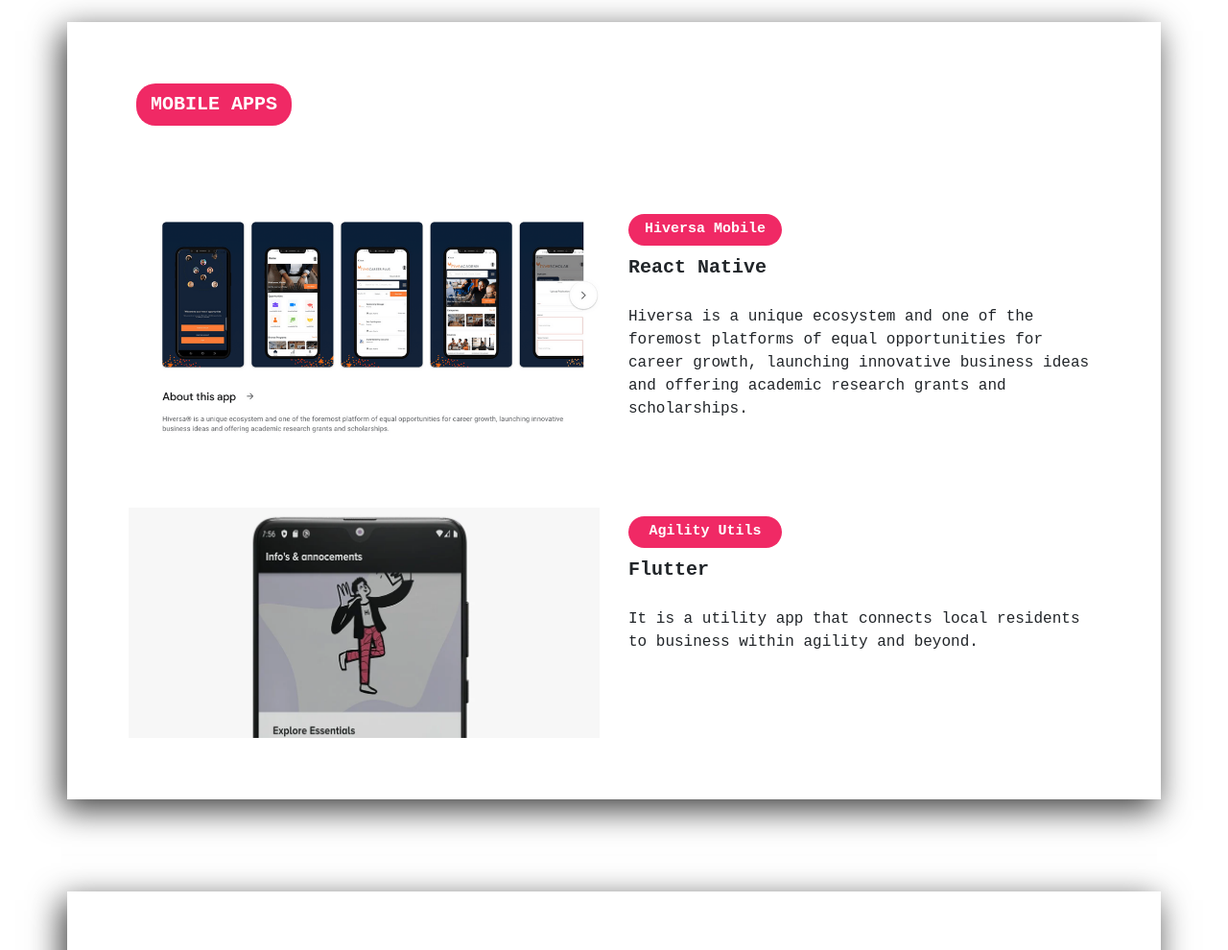
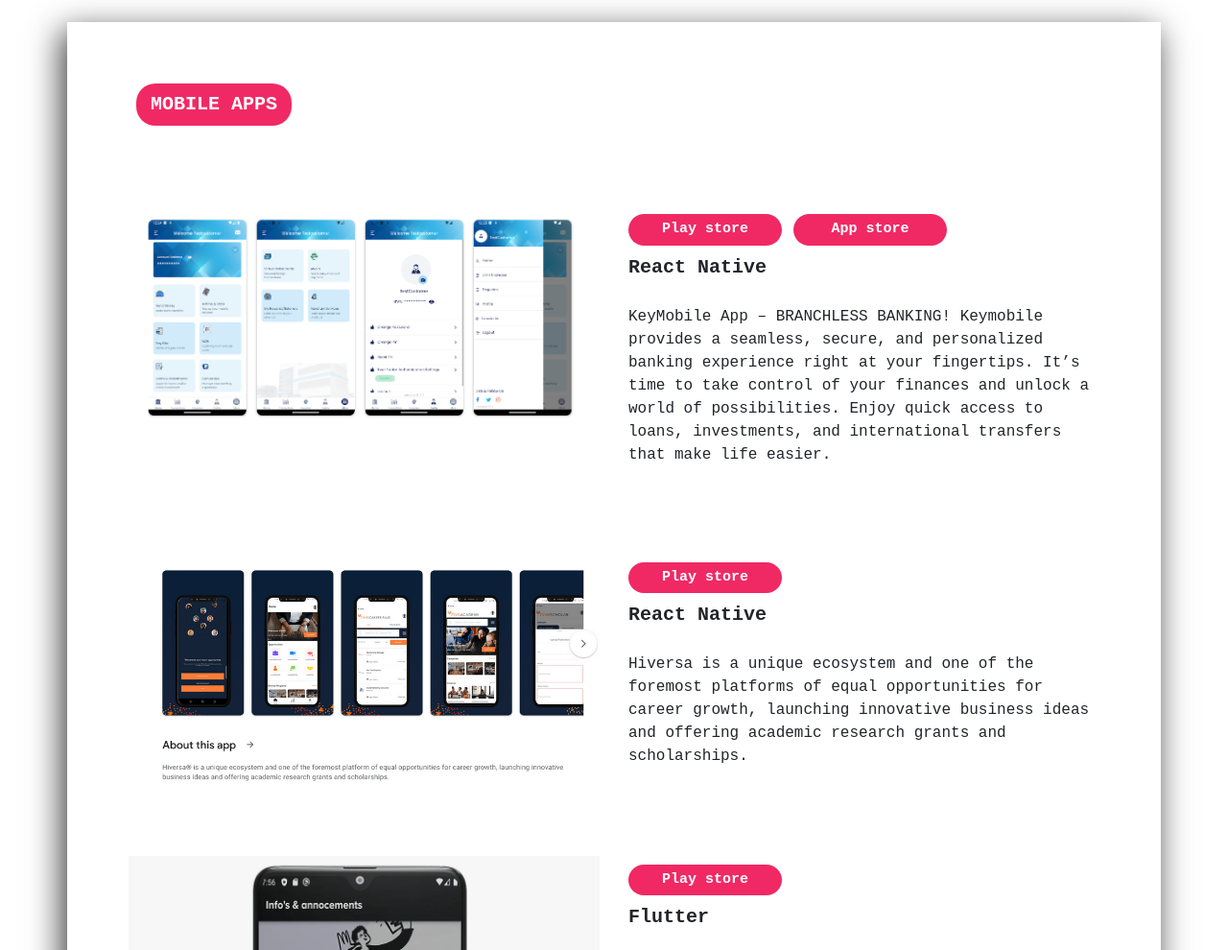
Before and after one commit to haywhy2019/segun_ogunsola2021, a plain HTML site: page index.html in a window 1280 px wide. Shown: the part 2140-3130 px from the top of the page at 96% size. Drawn offline with nearby package versions, Linux system fonts and the light colour scheme.

Commit message:
2023 update

```diff
--- a/css/style.css
+++ b/css/style.css
@@ -384,6 +384,16 @@ body {
   z-index: 1;
 }
 
+.mobileframe0 {
+  height: 15rem;
+  /* width: 150px; */
+  background-image: url(../images/keymobileApp.png);
+  background-size: cover;
+  background-position: center;
+  background-repeat: no-repeat;
+  /* position: relative; */
+}
+
 .mobileframe1 {
   height: 15rem;
   /* width: 150px; */
--- a/index.html
+++ b/index.html
@@ -62,7 +62,7 @@ with description underneath it two buttons below the image column -->
 
         <div class="headertext animated slideInDown sm">
           <h1 class="">
-            Hello  👋 <br />
+            Hello 👋 <br />
             <span class="name"> I'm Segun</span>
           </h1>
           <!-- <h2>a MERN Stack Engineer.</h2> -->
@@ -125,7 +125,7 @@ with description underneath it two buttons below the image column -->
 
   <section class="container section">
     <h3 class="text2 ml-2">WEB APPS</h3>
-    <div >
+    <div>
 
       <div class="row">
         <div class="col-md-6 projectframe-m">
@@ -143,7 +143,9 @@ with description underneath it two buttons below the image column -->
             </a>
             <p class="mt-2">React and Bootstrap</p>
           </div>
-<p>CloudBank is a wallet service system designed for liquidity warehousing, lending, POS terminal services, trading and card services. Reconciliation of financial activities, account numbers and settlement provided by Providus Bank Plc.
+          <p>CloudBank is a wallet service system designed for liquidity warehousing, lending, POS terminal services,
+            trading and card services. Reconciliation of financial activities, account numbers and settlement provided
+            by Providus Bank Plc.
           </p>
         </div>
       </div>
@@ -164,7 +166,8 @@ with description underneath it two buttons below the image column -->
             </a>
             <p class="mt-2">React and Bootstrap</p>
           </div>
-<p>Hiversa is a unique ecosystem and one of the foremost platforms of equal opportunities for career growth, launching innovative business ideas and offering academic research grants and scholarships.
+          <p>Hiversa is a unique ecosystem and one of the foremost platforms of equal opportunities for career growth,
+            launching innovative business ideas and offering academic research grants and scholarships.
           </p>
         </div>
       </div>
@@ -221,6 +224,37 @@ with description underneath it two buttons below the image column -->
   <section class="container section">
     <h3 class="text2 ml-2">MOBILE APPS</h3>
     <div>
+
+      <div class="row">
+        <div class="col-md-6 projectframe-m">
+          <div class="mobileframe0">
+            <p class="frametext">React Native</p>
+
+          </div>
+
+        </div>
+        <div class="col-md-6 projectframe-m">
+          <div class="project text mt-2 mb-2">
+            <a target="_blank" href="https://play.google.com/store/apps/details?id=com.hiversatheapp&hl=en_US&gl=US">
+
+              <li>Play store</li>
+            </a>
+            <a target="_blank" href="https://apps.apple.com/gb/app/keymobile/id1332114961v">
+
+              <li>App store</li>
+            </a>
+            <p class="mt-2">React Native</p>
+          </div>
+          <p>
+            KeyMobile App – BRANCHLESS BANKING!
+            Keymobile provides a seamless, secure, and personalized banking experience right at your fingertips. It’s time to take control of your finances and unlock a world of possibilities.
+            Enjoy quick access to loans, investments, and international transfers that make life easier.
+          </p>
+        </div>
+      </div>
+
+
+
       <div class="row">
         <div class="col-md-6 projectframe-m">
           <div class="mobileframe1">
@@ -233,12 +267,13 @@ with description underneath it two buttons below the image column -->
           <div class="project text mt-2 mb-2">
             <a target="_blank" href="https://play.google.com/store/apps/details?id=com.hiversatheapp&hl=en_US&gl=US">
 
-    <li>Hiversa Mobile</li>
+              <li>Play store</li>
             </a>
             <p class="mt-2">React Native</p>
           </div>
           <p>
-  Hiversa is a unique ecosystem and one of the foremost platforms of equal opportunities for career growth, launching innovative business ideas and offering academic research grants and scholarships.
+            Hiversa is a unique ecosystem and one of the foremost platforms of equal opportunities for career growth,
+            launching innovative business ideas and offering academic research grants and scholarships.
           </p>
         </div>
       </div>
@@ -257,7 +292,7 @@ with description underneath it two buttons below the image column -->
           <div class="project text mt-2 mb-2">
             <a target="_blank" href="https://play.google.com/store/apps/details?id=com.flint.agility_app&hl=en&gl=NG">
 
-    <li>Agility Utils</li>
+              <li>Play store</li>
             </a>
             <p class="mt-2">Flutter</p>
           </div>
@@ -310,26 +345,27 @@ It is a utility app that connects local residents to business within agility and
           </div>
           <div class="ml-2 justify-items-center mobile mb-5">
             <h3 class="project text mt-2">
-              <a target="_blank" href="https://drive.google.com/file/d/15HzMbpLa0Zp2plvKyLvd2G1x878s-QfH/view?usp=sharing">
+              <a target="_blank" href="https://drive.google.com/file/d/1-1prh9076e0o3Pcye8skc5CXb9LaiD7l/view?usp=sharing">
                 <li>view resume</li>
               </a>
             </h3>
             <div class="social animated bounce hide">
               <a target="_blank" href="https://github.com/haywhy2019"> <i class="fab fa-github"></i></a>
-              <a target="_blank" href="https://www.linkedin.com/in/olusegun-a-ogunsola-286668147/"> <i class="fab fa-linkedin"></i> </a>
+              <a target="_blank" href="https://www.linkedin.com/in/olusegun-a-ogunsola-286668147/"> <i
+                  class="fab fa-linkedin"></i> </a>
             </div>
           </div>
         </div>
         <div class="col-sm-12 col-md-6">
           <div class="" id="contact">
             <h3 class="ml-3">CONTACT ME</h3>
-            <div  class="ml-3 d-md-flex">
+            <div class="ml-3 d-md-flex">
               <p>Email:</p>
               <p class="stacktext">olusegun.sola19@gmail.com</p>
             </div>
-            <div  class="ml-3 d-md-flex">
+            <div class="ml-3 d-md-flex">
               <p>mobile:</p>
-              <p class="stacktext">+2347064959292</p>
+              <p class="stacktext">+447340873492</p>
             </div>
           </div>
         </div>
```
Also changed, not shown: images/keymobileApp.png (added). Lines whose indentation alone changed are shown as unchanged.
